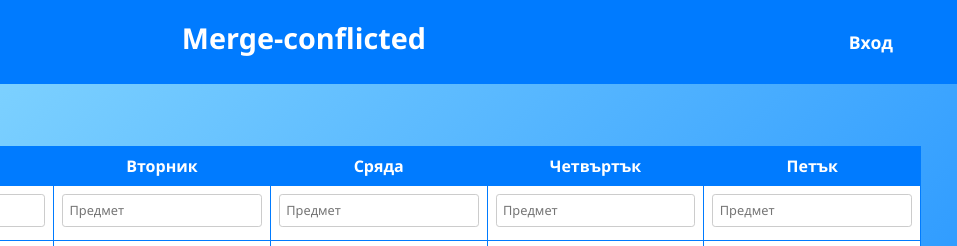
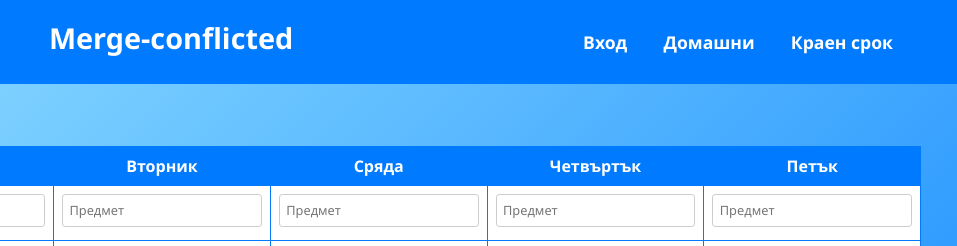
Before and after one commit to IT-8-TUES/8B-25-26-Merge-conflicted, a plain HTML site: page Karin-Alison Todorova/dashboard.html in a window 1280 px wide. Shown: the top 246 px of the page, 323-1280 px from the left. Drawn offline with Linux system fonts and the light colour scheme.

Commit message:
Syncing the files from the different folders A&K

```diff
--- a/Karin-Alison Todorova/dashboard.html
+++ b/Karin-Alison Todorova/dashboard.html
@@ -11,6 +11,8 @@
             <h1>Merge-conflicted</h1>
             <nav>
                 <a href="index.html">Вход</a>
+                <a href="../Anna Watzin/homework.html">Домашни</a>
+                <a href="../Anna Watzin/deadlines.html">Краен срок</a>
             </nav>
         </header>
 
```
Also changed, not shown: Karin-Alison Todorova/index.html (+2 -0 lines).
